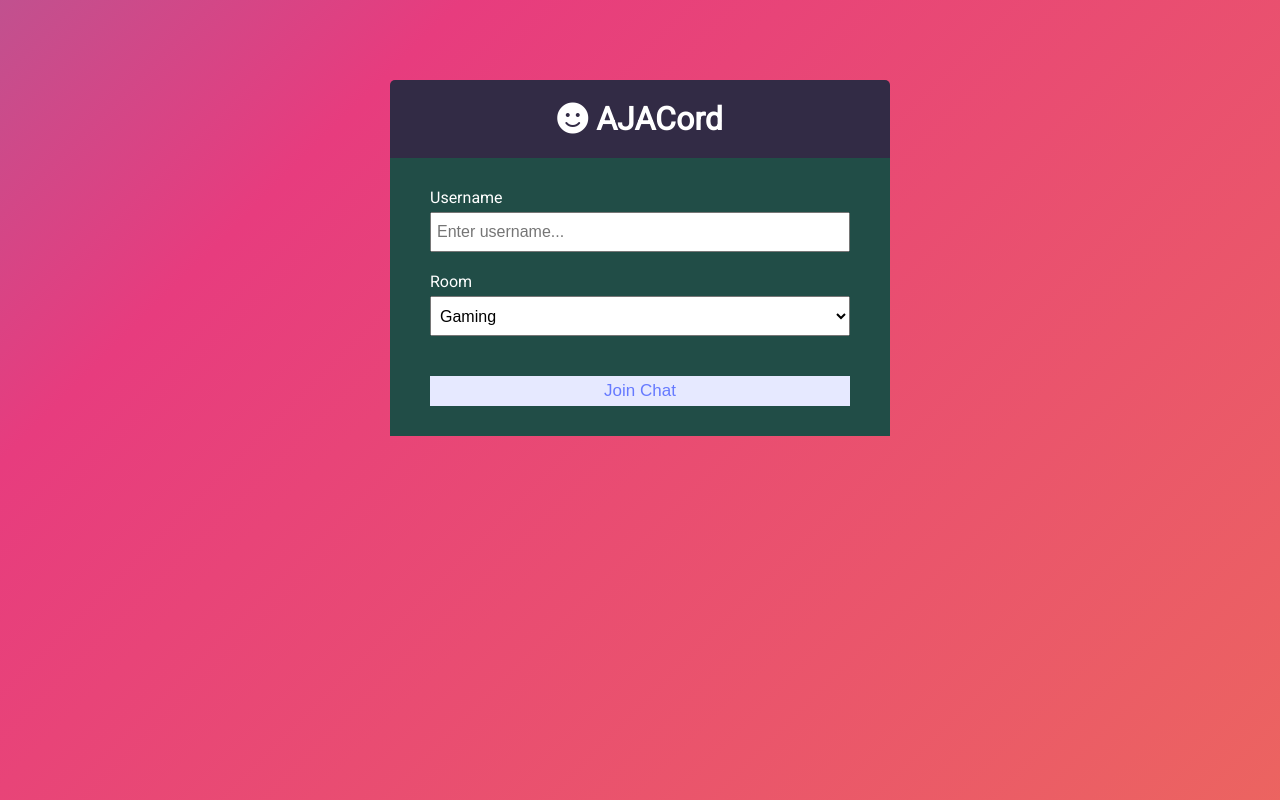
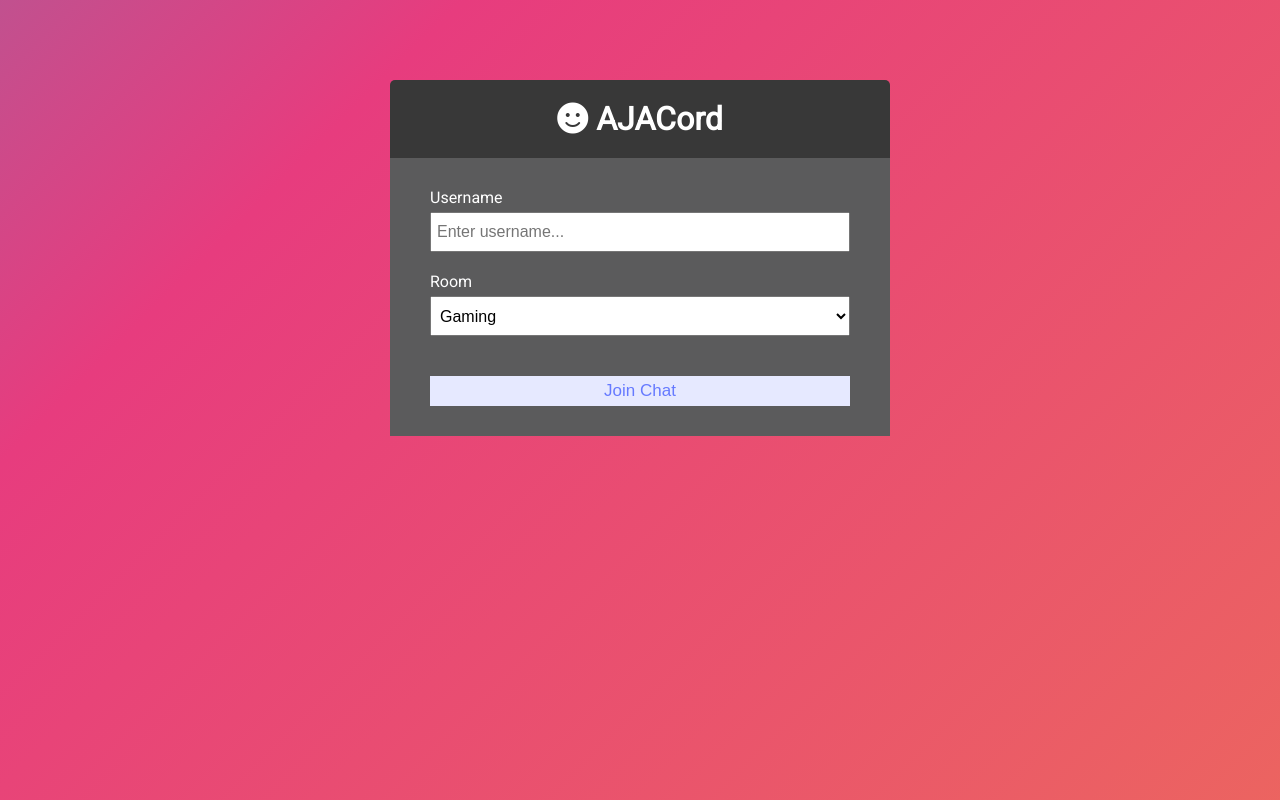
Before and after one commit to ArieBattle/AJA-Chat, a website: page public/index.html in a window 1280 px wide. Drawn offline with Linux system fonts and the light colour scheme.

Commit message:
still changing colors

```diff
--- a/public/css/style.css
+++ b/public/css/style.css
@@ -152,13 +152,13 @@ a {
     /*background: var(--dark-color-a);*/
     border-top-left-radius: 5px;
     border-top-right-radius: 5px;
-    background: #322b45;
+    background: #383838;
 }
 
 .join-main {
     padding: 30px 40px;
    /* background: var(--dark-color-b);*/
-    background: #214d47;
+    background: #5b5b5c;
 }
 
 .join-main p {
```
Also changed, not shown: 1 other file.
